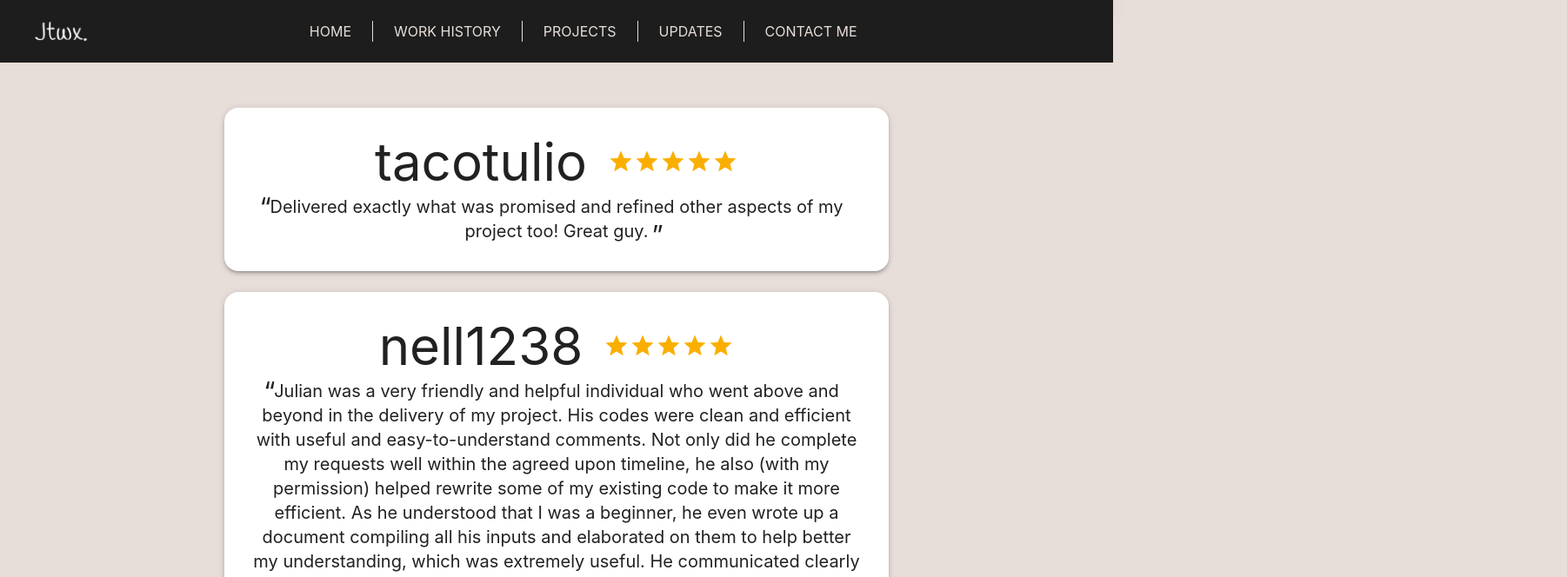
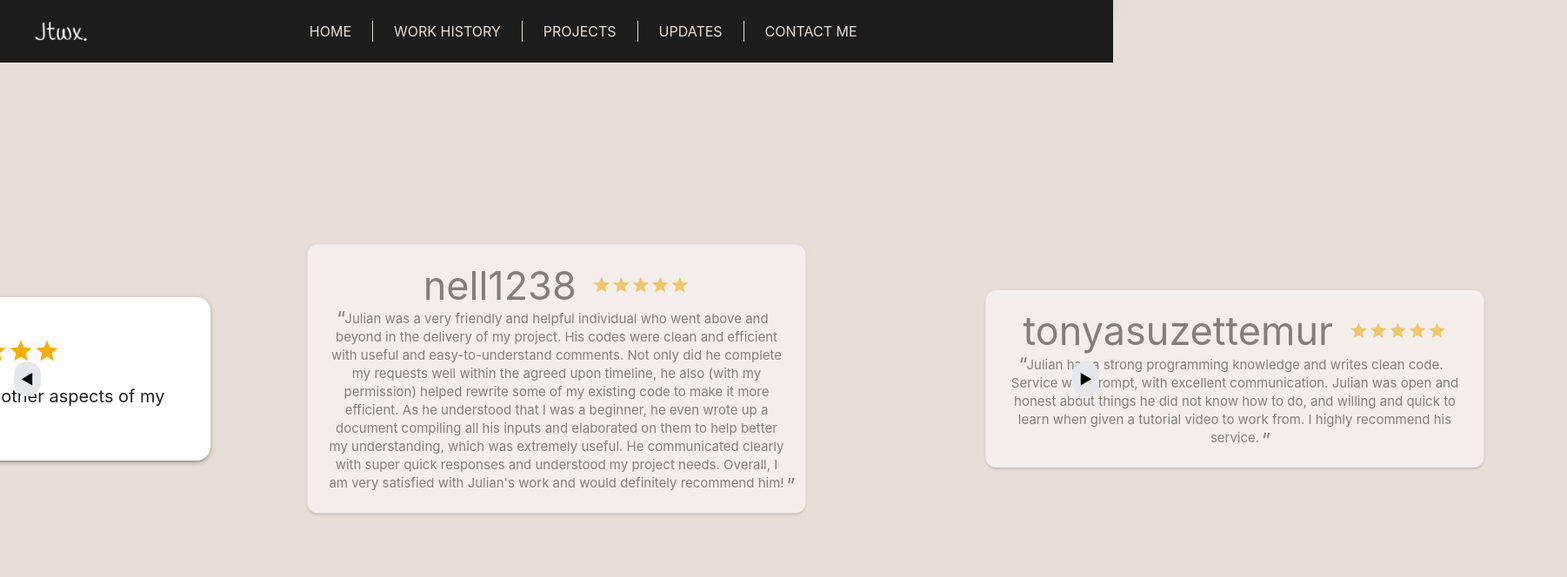
Before and after one commit to juliantwx/Devsite, a React (Create React App) app in the folder frontend/: page /home in a window 1280 px wide. Shown: the top 664 px of the page at 87% size, 1802 px wide, since content can reach past the window. Built offline with nearby package versions, Linux system fonts and the light colour scheme; a web font is replaced by a local one.

Commit message:
Created Carousel component

```diff
--- /dev/null
+++ b/frontend/src/components/Carousel.jsx
@@ -0,0 +1,63 @@
+import React, { useState } from "react";
+
+const Carousel = ({ items }) => {
+  const [currentIndex, setCurrentIndex] = useState(0);
+
+  const nextSlide = () => {
+    setCurrentIndex((prevIndex) => (prevIndex + 1) % items.length);
+  };
+
+  const prevSlide = () => {
+    setCurrentIndex((prevIndex) =>
+      prevIndex === 0 ? items.length - 1 : prevIndex - 1
+    );
+  };
+
+  return (
+    <div className="relative flex items-center justify-center w-full">
+      {/* Items */}
+      <div className="flex gap-4 items-center">
+        {items.map((item, index) => {
+          // Determine the position relative to the currentIndex
+          const isCurrent = index === currentIndex;
+          const isLeft =
+            index === (currentIndex - 1 + items.length) % items.length;
+          const isRight = index === (currentIndex + 1) % items.length;
+
+          return (
+            <div
+              key={index}
+              className={`transition-all duration-500 ${
+                isCurrent
+                  ? "scale-100 opacity-100 z-10"
+                  : isLeft || isRight
+                  ? "scale-75 opacity-50 z-5"
+                  : "hidden"
+              }`}
+            >
+              <div className="flex items-center justify-center">{item}</div>
+            </div>
+          );
+        })}
+      </div>
+
+      {/* Left Button */}
+      <button
+        className="absolute left-4 z-10 bg-gray-200 p-2 rounded-full hover:bg-gray-300"
+        onClick={prevSlide}
+      >
+        &#9664; {/* Left Arrow */}
+      </button>
+
+      {/* Right Button */}
+      <button
+        className="absolute right-4 z-10 bg-gray-200 p-2 rounded-full hover:bg-gray-300"
+        onClick={nextSlide}
+      >
+        &#9654; {/* Right Arrow */}
+      </button>
+    </div>
+  );
+};
+
+export default Carousel;
--- a/frontend/src/components/Review.jsx
+++ b/frontend/src/components/Review.jsx
@@ -5,10 +5,13 @@ function Review({ name, rating, message }) {
   return (
     <Paper elevation={3} sx={{ borderRadius: "16px", padding: 4 }}>
       <Stack className="w-[400px] sm:w-[700px]" gap={1} alignItems="center">
+        {/* Reviewer's name and rating */}
         <Stack direction="row" gap={3} alignItems="center">
-          <p className="text-6xl">{name}</p>
+          <h1 className="text-6xl">{name}</h1>
           <Rating value={rating} size="large" readOnly></Rating>
         </Stack>
+
+        {/* Reviewer's comments */}
         <p className="text-xl text-center">
           <span className="absolute text-3xl -translate-x-3 -translate-y-1">
             &ldquo;
--- a/frontend/src/data/reviews.jsx
+++ b/frontend/src/data/reviews.jsx
@@ -13,48 +13,48 @@ const reviews = [
     message:
       "Julian was a very friendly and helpful individual who went above and beyond in the delivery of my project. His codes were clean and efficient with useful and easy-to-understand comments. Not only did he complete my requests well within the agreed upon timeline, he also (with my permission) helped rewrite some of my existing code to make it more efficient. As he understood that I was a beginner, he even wrote up a document compiling all his inputs and elaborated on them to help better my understanding, which was extremely useful. He communicated clearly with super quick responses and understood my project needs. Overall, I am very satisfied with Julian's work and would definitely recommend him!",
   },
-  // {
-  //   name: "valtersjargans",
-  //   rating: 5,
-  //   message:
-  //     "Delivered on the same day altho delivery time was 2 days. Project was fairly simple but it was well done and with comments in scripts. Recomend 100%",
-  // },
-  // {
-  //   name: "musemimi",
-  //   rating: 5,
-  //   message:
-  //     "This guy brought my first game to life. Delivered all the work on time and guided me through the process. Helped me understand everything. Answered to all my questions. I would highly recommend this person to work with. And i would definitely work with this guy again in my future projects. thumbs up.",
-  // },
-  // {
-  //   name: "batiany26",
-  //   rating: 5,
-  //   message:
-  //     "Julian is very skilled and responsive, he understood what was expected of him and delivered the goods in the time agreed. I look forward to working with him in the future.",
-  // },
-  // {
-  //   name: "tonyasuzettemur",
-  //   rating: 5,
-  //   message:
-  //     "Julian was very prompt, had excellent communication, and wrote code that matched well with the coding style of the module he was modifying. Excellent!",
-  // },
-  // {
-  //   name: "tonyasuzettemur",
-  //   rating: 5,
-  //   message:
-  //     "I let Julian know that I had a demo coming up, and he made an extra push to get the requested changes done in time. He has excellent coding and communication skills.",
-  // },
-  // {
-  //   name: "batiany26",
-  //   rating: 5,
-  //   message:
-  //     "I've worked with Julian on multiple occasions and in all of them he has delivered the goods and completed the tasks at hand at the allocated time. I will recommend him to anyone in need of a skilled and experienced programmer without a second thought. I look forward to working with in the future.",
-  // },
-  // {
-  //   name: "tonyasuzettemur",
-  //   rating: 5,
-  //   message:
-  //     "Julian has a strong programming knowledge and writes clean code. Service was prompt, with excellent communication. Julian was open and honest about things he did not know how to do, and willing and quick to learn when given a tutorial video to work from. I highly recommend his service.",
-  // },
+  {
+    name: "valtersjargans",
+    rating: 5,
+    message:
+      "Delivered on the same day altho delivery time was 2 days. Project was fairly simple but it was well done and with comments in scripts. Recomend 100%",
+  },
+  {
+    name: "musemimi",
+    rating: 5,
+    message:
+      "This guy brought my first game to life. Delivered all the work on time and guided me through the process. Helped me understand everything. Answered to all my questions. I would highly recommend this person to work with. And i would definitely work with this guy again in my future projects. thumbs up.",
+  },
+  {
+    name: "batiany26",
+    rating: 5,
+    message:
+      "Julian is very skilled and responsive, he understood what was expected of him and delivered the goods in the time agreed. I look forward to working with him in the future.",
+  },
+  {
+    name: "tonyasuzettemur",
+    rating: 5,
+    message:
+      "Julian was very prompt, had excellent communication, and wrote code that matched well with the coding style of the module he was modifying. Excellent!",
+  },
+  {
+    name: "tonyasuzettemur",
+    rating: 5,
+    message:
+      "I let Julian know that I had a demo coming up, and he made an extra push to get the requested changes done in time. He has excellent coding and communication skills.",
+  },
+  {
+    name: "batiany26",
+    rating: 5,
+    message:
+      "I've worked with Julian on multiple occasions and in all of them he has delivered the goods and completed the tasks at hand at the allocated time. I will recommend him to anyone in need of a skilled and experienced programmer without a second thought. I look forward to working with in the future.",
+  },
+  {
+    name: "tonyasuzettemur",
+    rating: 5,
+    message:
+      "Julian has a strong programming knowledge and writes clean code. Service was prompt, with excellent communication. Julian was open and honest about things he did not know how to do, and willing and quick to learn when given a tutorial video to work from. I highly recommend his service.",
+  },
 ];
 
 export default reviews;
--- a/frontend/src/pages/Home.jsx
+++ b/frontend/src/pages/Home.jsx
@@ -2,6 +2,7 @@ import React from "react";
 import Review from "../components/Review";
 import reviews from "../data/reviews";
 import { Stack } from "@mui/material";
+import Carousel from "../components/Carousel";
 
 function Home() {
   return (
@@ -10,14 +11,24 @@ function Home() {
       alignItems="center"
       className="min-h-inherit pt-[7rem] pb-[2.5rem] flex justify-center items-start"
     >
-      {reviews.map((review, index) => (
+      <Carousel
+        items={reviews.map((review, index) => (
+          <Review
+            key={index}
+            name={review.name}
+            rating={review.rating}
+            message={review.message}
+          />
+        ))}
+      ></Carousel>
+      {/* {reviews.map((review, index) => (
         <Review
           key={index}
           name={review.name}
           rating={review.rating}
           message={review.message}
         />
-      ))}
+      ))} */}
     </Stack>
   );
 }
```
